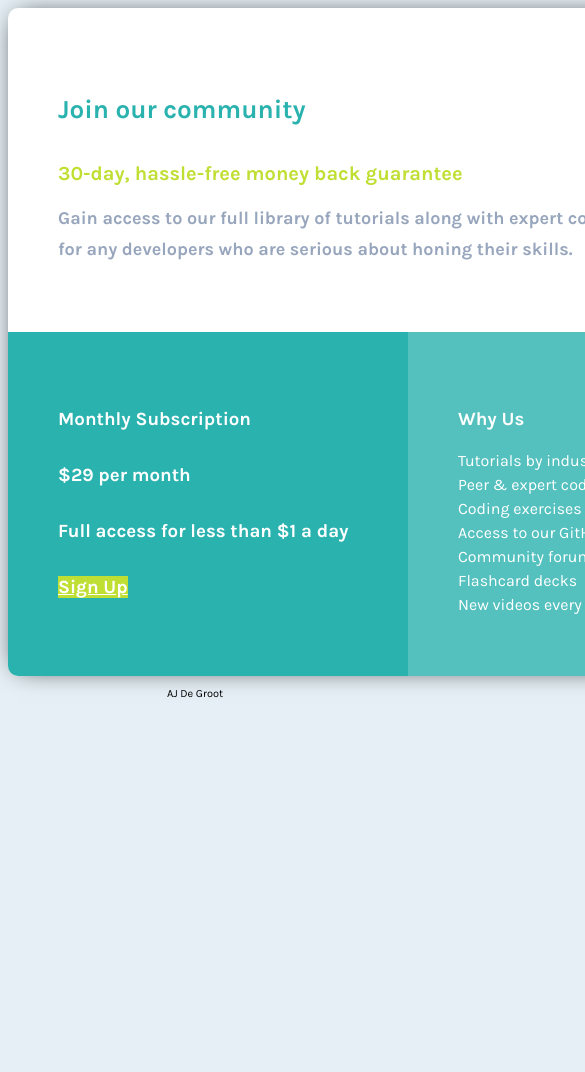
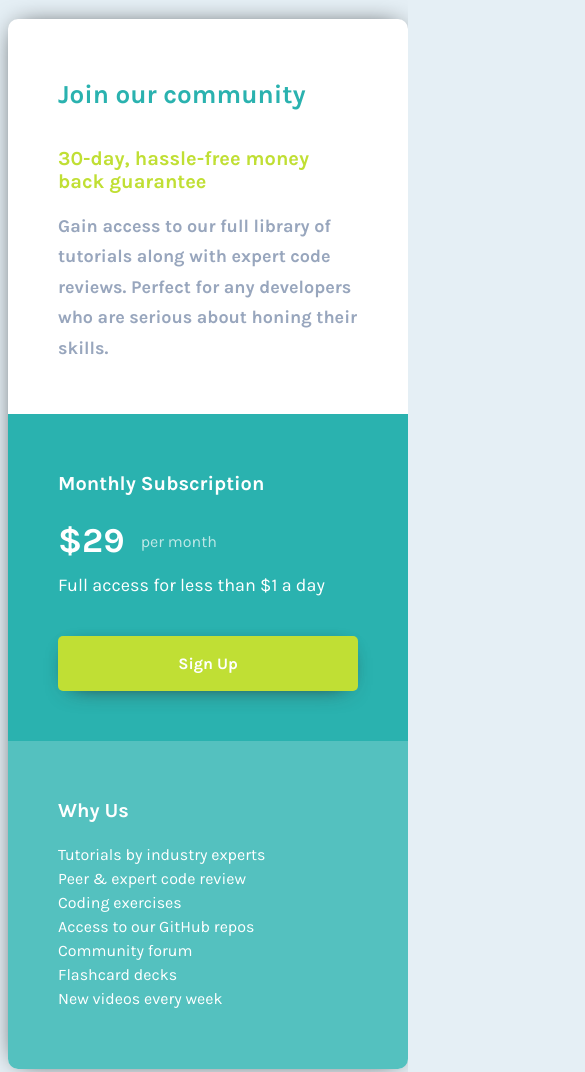
Before and after one commit to AJ-DeGroot/Grid-Component, a plain HTML site: page index.html in a window 390 px wide. Shown: the top 1072 px of the page, 585 px wide, since content can reach past the window. Before the commit the page ends 844 px from the top, so only its background shows below. Drawn offline with Linux system fonts and the light colour scheme.

Commit message:
Finalize styles and media queries

```diff
--- a/index.html
+++ b/index.html
@@ -23,9 +23,9 @@
     </section>
     <section class="pricing-component-footer">
       <div class="pricing-component-sign-up">
-        <h3>Monthly Subscription<h3>
+        <h3>Monthly Subscription</h3>
 
-        <p>&dollar;29 per month<p>
+        <div><strong>&dollar;29</strong><small>per month</small></div>
 
         <p>Full access for less than &dollar;1 a day</p>
 
@@ -45,11 +45,5 @@
       </div>
     </section>
   </section>
-
-  <footer>
-    <p class="attribution">
-      AJ De Groot
-    </p>
-  </footer>
 </body>
 </html>
--- a/main.css
+++ b/main.css
@@ -17,9 +17,32 @@ font-size: 1.6em;
 background-color: var(--neutral-light-gray);
 }
 
+@media only screen and (min-width: 900px) {
+  .pricing-component-footer {
+    display: flex;
+  }
+  .pricing-component {
+    width: 750px;
+  }
+  .pricing-component-sign-up {
+    border-radius: 0px 0px 0px 10px;
+  }
+  .pricing-component-details {
+  border-radius: 0px 0px 10px 0px;
+  }
+}
+
+@media only screen and (max-width: 900px) {
+  .pricing-component {
+    width: 400px;
+  }
+  .pricing-component-details {
+  border-radius: 0px 0px 10px 10px;
+  }
+}
 .pricing-component {
-  width: 800px;
   margin: auto;
+  margin-top: 5%;
   background-color: white;
   border-radius: 10px;
   box-shadow: 0px 0px 25px -10px black;
@@ -33,6 +56,7 @@ background-color: var(--neutral-light-gray);
   color: var(--primary-cyan);
   font-size: 2.6rem;
   line-height: 2;
+  margin-top: 0;
 }
 
 .pricing-component-body h2 {
@@ -45,43 +69,76 @@ background-color: var(--neutral-light-gray);
   font-weight: 700;
   font-size: 1.8rem;
   line-height: 1.7;
-}
-
-.pricing-component-footer {
-  display: flex;
+  margin-bottom: 0;
 }
 
 .pricing-component-footer h3 {
   line-height: 2;
+  margin-top: 0;
+  font-size: 2rem;
 }
 
 .pricing-component-sign-up {
   padding: 50px;
   background-color: var(--primary-cyan);
-  border-radius: 0px 0px 0px 10px;
   color: white;
   flex: 1 1 0;
 }
 
+.pricing-component-sign-up p {
+  margin: 0;
+  font-size: 1.8rem;
+}
+
 .pricing-component-sign-up a {
+  display: inline-block;
   background-color: var(--primary-bright-yellow);
   color: white;
+  font-weight: 700;
+  width: 100%;
+  padding: 1.8rem 0 1.8rem 0;
+  border-radius: 5px;
+  text-align: center;
+  text-decoration: none;
+  box-shadow: 0 8px 25px -14px rgb(50, 50, 50), 0 0 20px -15px black;
+}
+
+.pricing-component-sign-up a:hover {
+  background-color: hsl(71, 85%, 54%)
+}
+
+.pricing-component-sign-up a:active {
+  background-color: hsl(71, 65%, 54%)
+}
+
+.pricing-component-sign-up div {
+  height: 3.5rem;;
+  display: inline-flex;
+  align-items: center;
+}
+
+.pricing-component-sign-up strong {
+  font-size: 3.5rem;
+  margin: 0 1.6rem 0 0;
+  line-height: .7;
+}
+
+.pricing-component-sign-up small {
+  font-size: 1.6rem;
+  color: rgba(255, 255, 255, .7)
+}
+
+.pricing-component-sign-up p {
+  margin: 15px 0 40px 0;
 }
 
 .pricing-component-details {
   padding: 50px;
   background-color: hsla(179, 62%, 43%, .8);
-  border-radius: 0px 0px 10px 0px;
   color: white;
   flex: 1 1 0;
+}
+
+.pricing-component-details p {
   line-height: .5;
 }
-
-.attribution {
-  font-size: 11px;
-  text-align: center;
-}
-
-.attribution a {
-  color: hsl(228, 45%, 44%);
-}
```
Also changed, not shown: images/single_price_snapshot.jpg (added), 2 other files.
